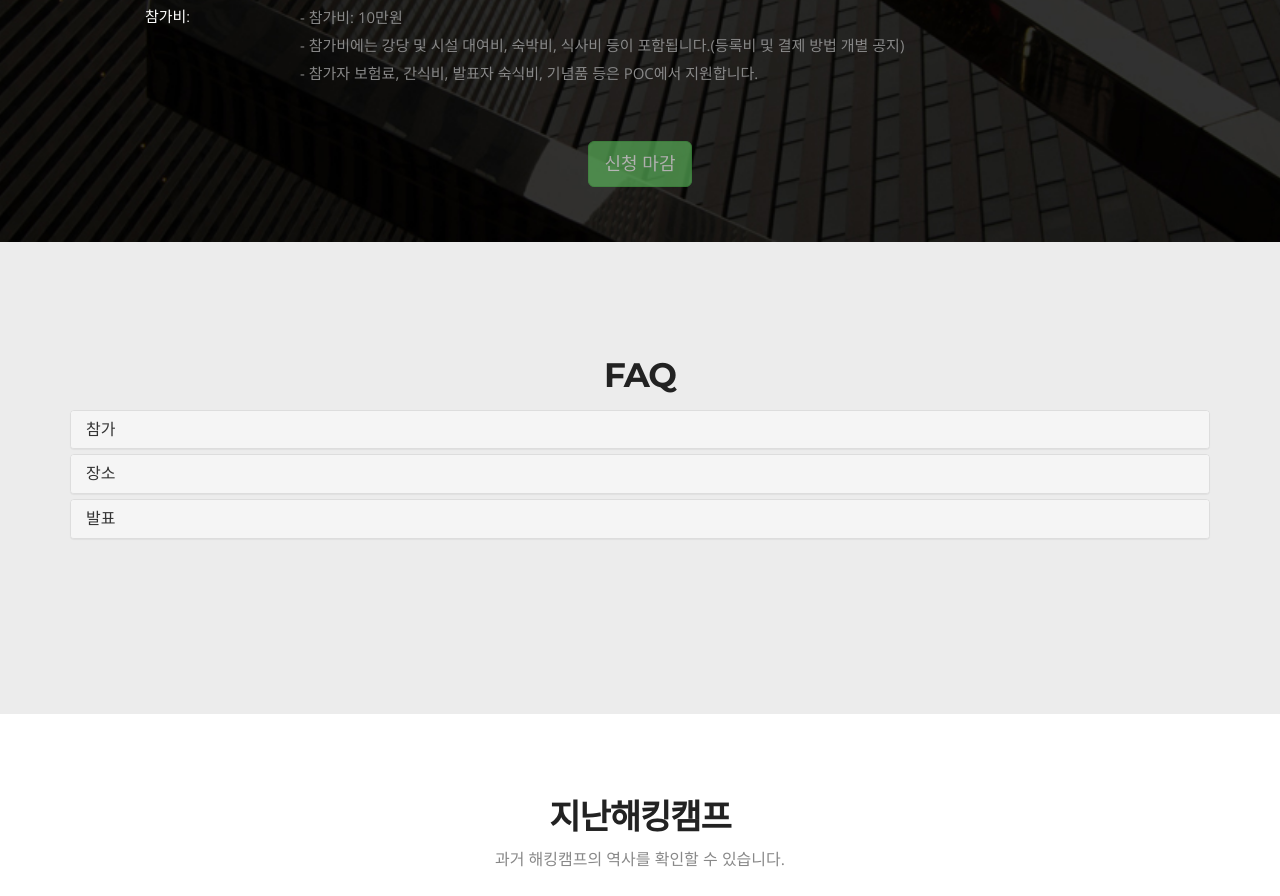
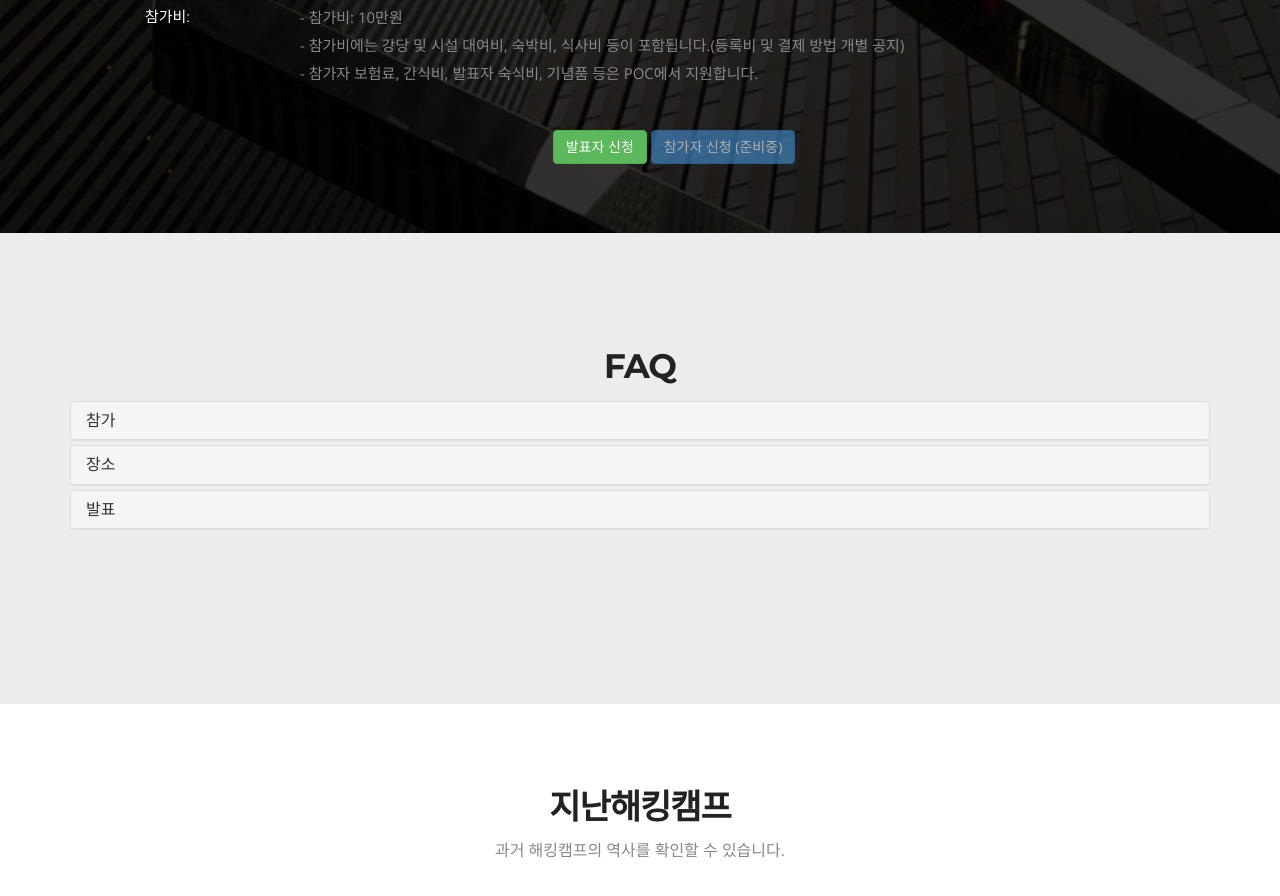
Before and after one commit to pocsecurity/hackingcamp, a plain HTML site: page index.html in a window 1280 px wide. Shown: the part 3178-4074 px from the top of the page. Drawn offline with nearby package versions, Linux system fonts and the light colour scheme; some icons are missing.

Commit message:
발표자 신청 링크 추가

```diff
--- a/index.html
+++ b/index.html
@@ -335,13 +335,19 @@
                         - 참가비에는 강당 및 시설 대여비, 숙박비, 식사비 등이 포함됩니다.(등록비 및 결제 방법 개별 공지)<br>
                         - 참가자 보험료, 간식비, 발표자 숙식비, 기념품 등은 POC에서 지원합니다.
             </span>
-</div>
 <br><br>
     <!-- 참가신청 버튼 -->
-      <div class="clearfix"><p class="text-center">
-        <!-- <a target="_blank"><button type="button" class="btn btn-success btn-lg" disabled>준비중</button></a></p> -->
+        <div class="clearfix">
+            <p class="text-center">
+                <a href="https://forms.gle/LKBjoEPgCcBFEyXb7" target="_blank">
+                    <button type="button" class="btn btn-success">발표자 신청</button>
+                </a>
+                <a target="_blank">
+                    <button type="button" class="btn btn-primary" disabled>참가자 신청 (준비중)</button>
+                </a>
                 <!-- <a href="https://forms.gle/XDHpdpuEN19FypHZ6" target="_blank"><button type="button" class="btn btn-success btn-lg">참가신청</button></a></p> -->
-         <a target="_blank"><button type="button" class="btn btn-success btn-lg" disabled>신청 마감</button></a></p>
+                <!-- <a target="_blank"><button type="button" class="btn btn-success btn-lg" disabled>신청 마감</button></a> -->
+            </p>
         </div>
     </div>
 
```
Lines whose indentation alone changed are shown as unchanged.
